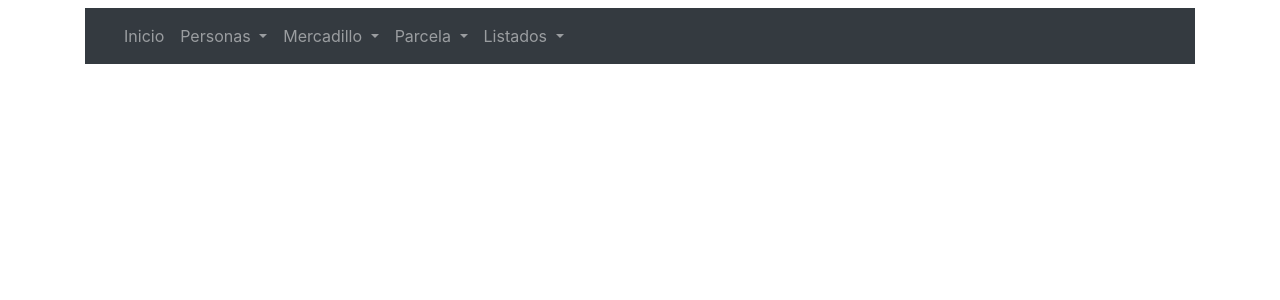
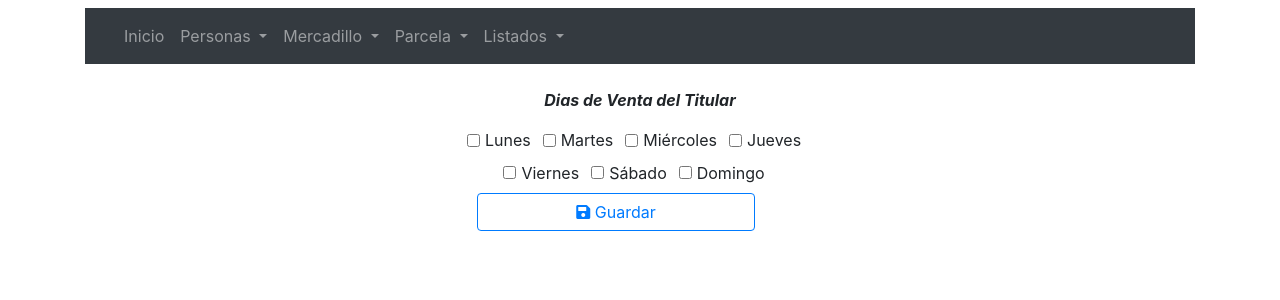
Before and after one commit to camarvi/mercadillo_front, an Angular app: page /diasventa/1/1/1 in a window 1280 px wide. Shown: the top 300 px of the page. Built offline with nearby package versions, Linux system fonts and the light colour scheme; no server answers.

Commit message:
Diseño Form dias venta

```diff
--- a/src/app/pages/diasventa/diasventa.component.html
+++ b/src/app/pages/diasventa/diasventa.component.html
@@ -12,3 +12,104 @@
             Parcela : {{ this.datosParcela.NUMERO }}
         </h4>
     </div>
+
+    <div class="text-center mt-4 mb-2">
+      <p class="text-center font-italic font-weight-bold">Dias de Venta del Titular</p>
+
+      <div class="form-check form-check-inline">
+            <input class="form-check-input" type="checkbox" id="inlineCheckbox1" value="option1">
+            <label class="form-check-label" for="inlineCheckbox1">Lunes</label>
+        </div>
+        <div class="form-check form-check-inline">
+            <input class="form-check-input" type="checkbox" id="inlineCheckbox2" value="option2">
+            <label class="form-check-label" for="inlineCheckbox2">Martes</label>
+        </div>
+
+        <div class="form-check form-check-inline">
+            <input class="form-check-input" type="checkbox" id="inlineCheckbox3" value="option3">
+            <label class="form-check-label" for="inlineCheckbox3">Mi&eacute;rcoles</label>
+        </div>
+        <div class="form-check form-check-inline">
+            <input class="form-check-input" type="checkbox" id="inlineCheckbox3" value="option3">
+            <label class="form-check-label" for="inlineCheckbox3">Jueves</label>
+        </div>
+    </div>
+    <div  class="text-center mb-2">
+        <div class="form-check form-check-inline">
+            <input class="form-check-input" type="checkbox" id="inlineCheckbox3" value="option3">
+            <label class="form-check-label" for="inlineCheckbox3">Viernes</label>
+        </div>
+        <div class="form-check form-check-inline">
+            <input class="form-check-input" type="checkbox" id="inlineCheckbox3" value="option3">
+            <label class="form-check-label" for="inlineCheckbox3"> S&aacute;bado</label>
+        </div>
+        <div class="form-check form-check-inline">
+            <input class="form-check-input" type="checkbox" id="inlineCheckbox3" value="option3">
+            <label class="form-check-label" for="inlineCheckbox3">Domingo</label>
+        </div>
+
+    </div>
+    <div class="row justify-content-center">
+        <button type="submit" class="btn btn-outline-primary w-25 mr-5">
+          <i class="fa fa-save"></i>
+          Guardar
+        </button>
+
+      </div>
+
+    <!-- <div class="text-left mt-4 mb-5 ml-4">
+
+        <div class="form-check">
+            <input class="form-check-input" type="checkbox" value="" id="defaultCheck1">
+            <label class="form-check-label font-italic font-weight-bold" for="defaultCheck1">
+              Lunes
+            </label>
+        </div>
+        <div class="form-check">
+            <input class="form-check-input" type="checkbox" value="" id="defaultCheck1">
+            <label class="form-check-label font-italic font-weight-bold" for="defaultCheck1">
+              Martes
+            </label>
+        </div>
+        <div class="form-check">
+            <input class="form-check-input" type="checkbox" value="" id="defaultCheck1">
+            <label class="form-check-label font-italic font-weight-bold" for="defaultCheck1">
+              Mi&eacute;rcoles
+            </label>
+        </div>
+        <div class="form-check">
+            <input class="form-check-input" type="checkbox" value="" id="defaultCheck1">
+            <label class="form-check-label font-italic font-weight-bold" for="defaultCheck1">
+              Jueves
+            </label>
+        </div>
+        <div class="form-check">
+            <input class="form-check-input" type="checkbox" value="" id="defaultCheck1">
+            <label class="form-check-label font-italic font-weight-bold" for="defaultCheck1">
+              Viernes
+            </label>
+        </div>
+        <div class="form-check">
+            <input class="form-check-input" type="checkbox" value="" id="defaultCheck1">
+            <label class="form-check-label font-italic font-weight-bold" for="defaultCheck1">
+              S&aacute;bado
+            </label>
+        </div>
+        <div class="form-check">
+            <input class="form-check-input" type="checkbox" value="" id="defaultCheck1">
+            <label class="form-check-label font-italic font-weight-bold" for="defaultCheck1">
+              Domingo
+            </label>
+        </div>
+
+
+        <div class="form-check">
+            <input class="form-check-input" type="checkbox" value="" id="defaultCheck2" disabled>
+            <label class="form-check-label" for="defaultCheck2">
+              Disabled checkbox
+            </label>
+          </div>
+
+    </div> -->
+
+</div>
```
Lines whose indentation alone changed are shown as unchanged.
